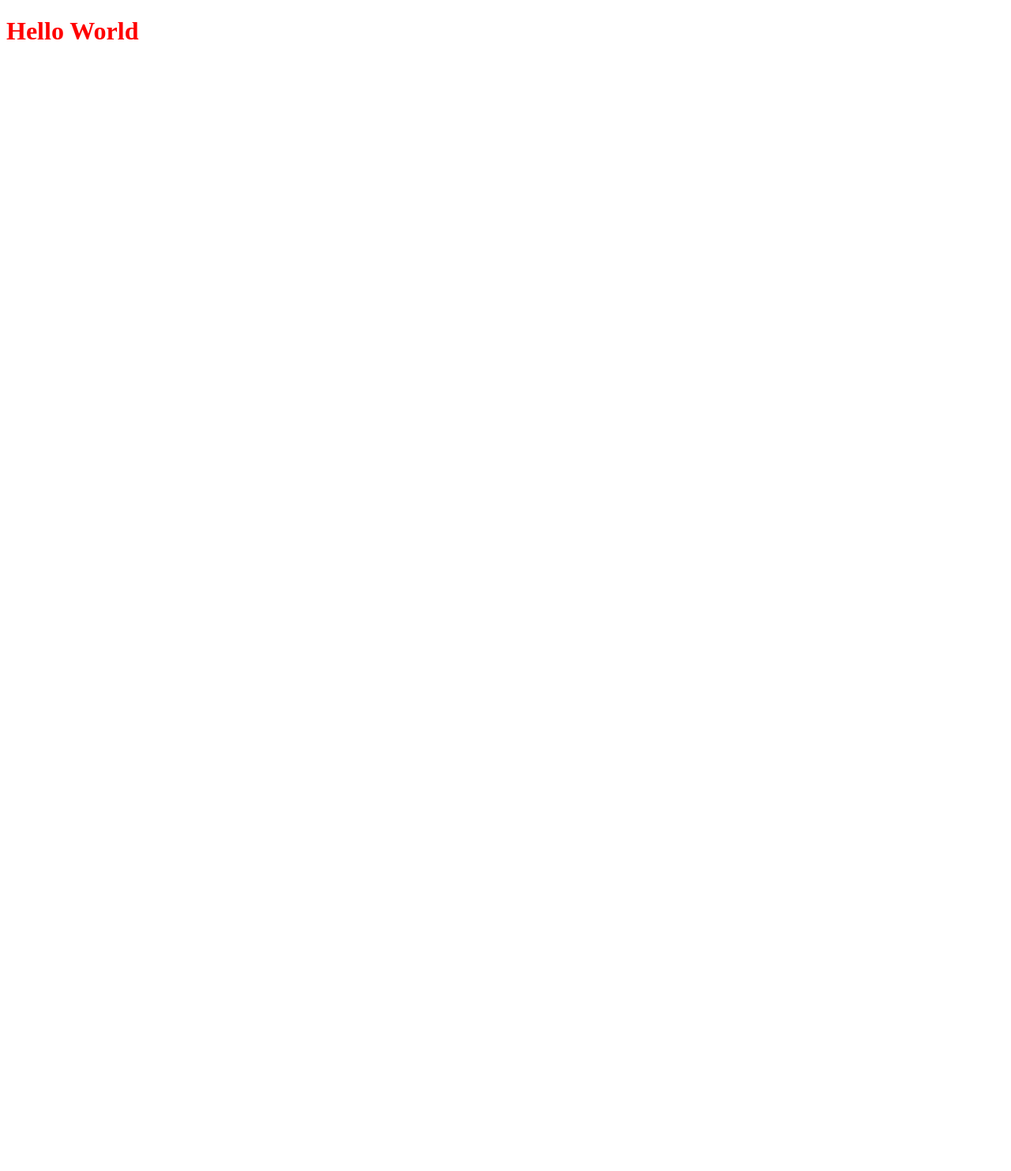
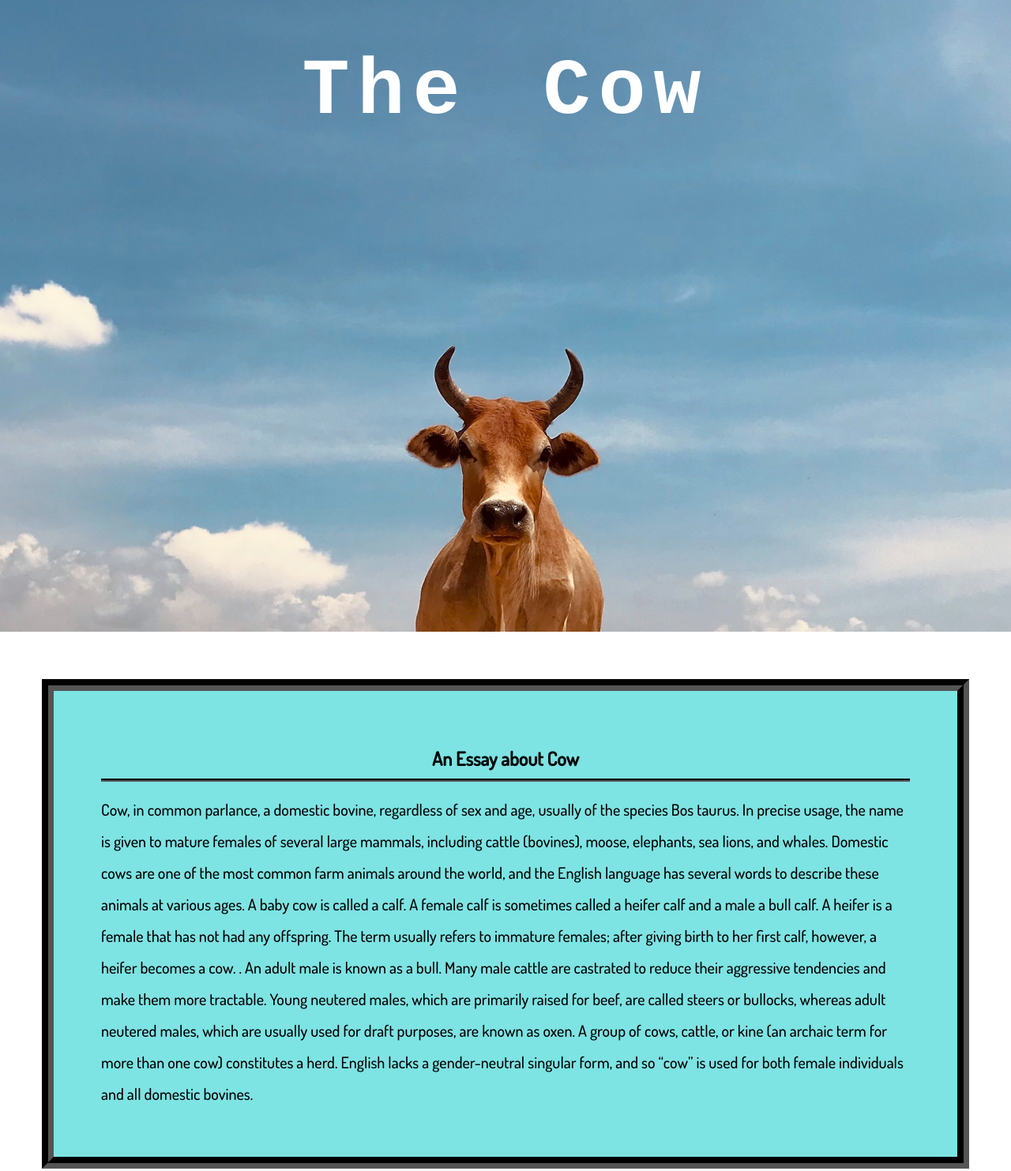
Before and after one commit to Azim200117/HTML-CSS-Github-Session, a plain HTML site: page index.html in a window 1280 px wide. Shown: the whole page at 79% size. Before the commit the page ends 800 px from the top, so only its background shows below. Drawn offline with Linux system fonts and the light colour scheme.

Commit message:
hero & essay section completed

```diff
--- a/css/style.css
+++ b/css/style.css
@@ -1,3 +1,56 @@
-h1{
-  color: red;
+@import url('https://fonts.googleapis.com/css2?family=Dosis:wght@500&display=swap');
+
+*{
+  margin: 0;
+  padding: 0;
+  font-family: 'Dosis', sans-serif;
 }
+
+.hero{
+  background-image: url('../images/cover-img.jpg');
+  background-position: center bottom;
+  background-size: cover;
+  height: 100vh;
+}
+
+.hero h1{
+  color: #fff;
+  font-size: 100px;
+  text-align: center;
+  font-weight: 900;
+  font-family: 'Courier New', Courier, monospace;
+  word-spacing: 25px;
+  letter-spacing: 10px;
+  padding-top: 60px;
+}
+
+.article{
+  width: 80%;
+  /* margin-left: auto;
+  margin-right: auto;
+  margin-top: 60px;
+  margin-bottom: 60px; */
+  margin: 60px auto;
+  background-color: rgb(126, 227, 227);
+  padding: 60px;
+  border-width: 15px;
+  border-color: black;
+  border-style: groove;
+}
+
+.article h2{
+  text-align: center;
+  margin-bottom: 15px;
+  border-width: 4px;
+  border-top: 0;
+  border-left: 0;
+  border-right: 0;
+  border-color:black ;
+  border-style:groove ;
+  padding: 10px;
+}
+
+.article p{
+  font-size: 20px;
+  line-height: 2em;
+}
--- a/index.html
+++ b/index.html
@@ -3,10 +3,20 @@
 <head>
   <meta charset="UTF-8">
   <meta name="viewport" content="width=device-width, initial-scale=1.0">
+  <meta name="author" content="Anowarul Azim">
   <title>Our Conceptual Class</title>
   <link rel="stylesheet" href="css/style.css">
+  <link rel="shortcut icon" href="images/cow-icon.png" type="image/x-icon">
 </head>
 <body>
-  <h1>Hello World</h1>
+  <div class="hero">
+    <h1>The Cow</h1>
+  </div>
+
+  <div class="article">
+    <h2>An Essay about Cow</h2>
+    <p>Cow, in common parlance, a domestic bovine, regardless of sex and age, usually of the species Bos taurus. In precise usage, the name is given to mature females of several large mammals, including cattle (bovines), moose, elephants, sea lions, and whales. Domestic cows are one of the most common farm animals around the world, and the English language has several words to describe these animals at various ages. A baby cow is called a calf. A female calf is sometimes called a heifer calf and a male a bull calf. A heifer is a female that has not had any offspring. The term usually refers to immature females; after giving birth to her first calf, however, a heifer becomes a cow. . An adult male is known as a bull. Many male cattle are castrated to reduce their aggressive tendencies and make them more tractable. Young neutered males, which are primarily raised for beef, are called steers or bullocks, whereas adult neutered males, which are usually used for draft purposes, are known as oxen. A group of cows, cattle, or kine (an archaic term for more than one cow) constitutes a herd. English lacks a gender-neutral singular form, and so “cow” is used for both female individuals and all domestic bovines.</p>
+  </div>
+
 </body>
 </html>
```
Also changed, not shown: images/cover-img.jpg (added), images/cow-icon.png (added).
